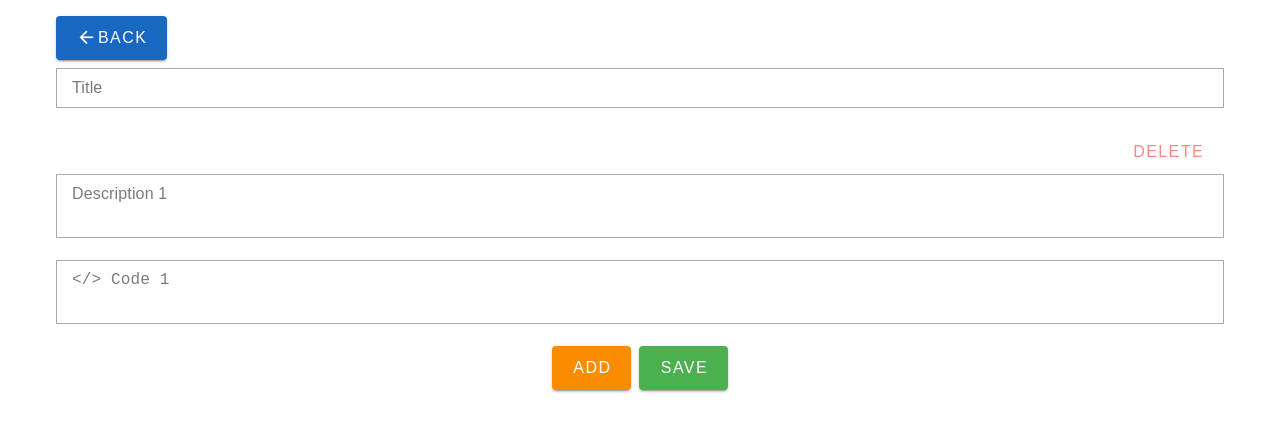
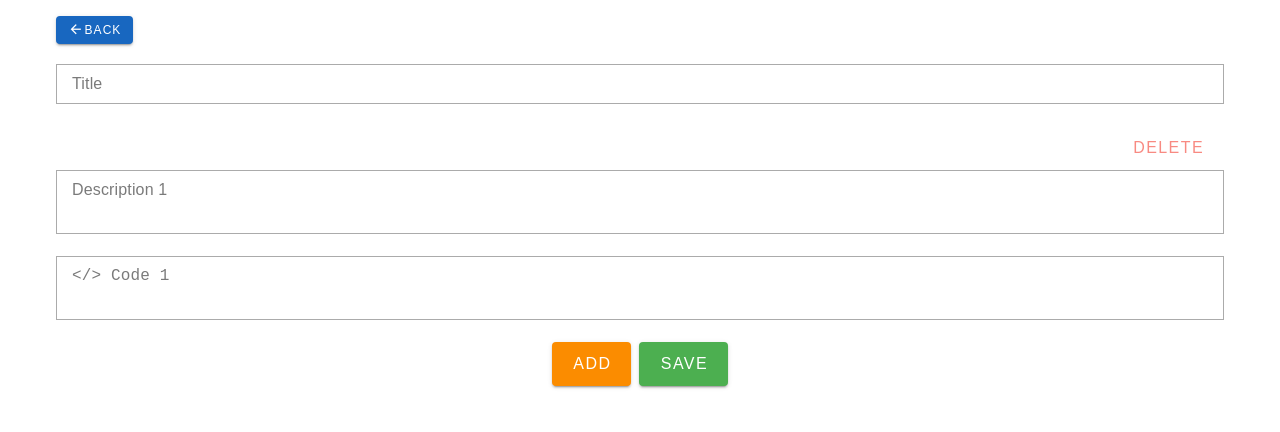
Before and after one commit to ceosalibio/my-library-fe, a Vue app: page /create in a window 1280 px wide. Shown: the top 432 px of the page. Built offline with nearby package versions, Linux system fonts and the light colour scheme.

Commit message:
update back button size

```diff
--- a/src/pages/create.page.vue
+++ b/src/pages/create.page.vue
@@ -4,6 +4,7 @@
             <div>
                 <Button
                     :to="'/'"
+                    :size="'small'"
                 >
                     <v-icon>
                         mdi-arrow-left
@@ -12,7 +13,7 @@
                 </Button>
             </div>
 
-            <div class="mt-2">
+            <div class="mt-5">
                 <div>
                     <Textfield
                         v-model="storeData.title"
```
